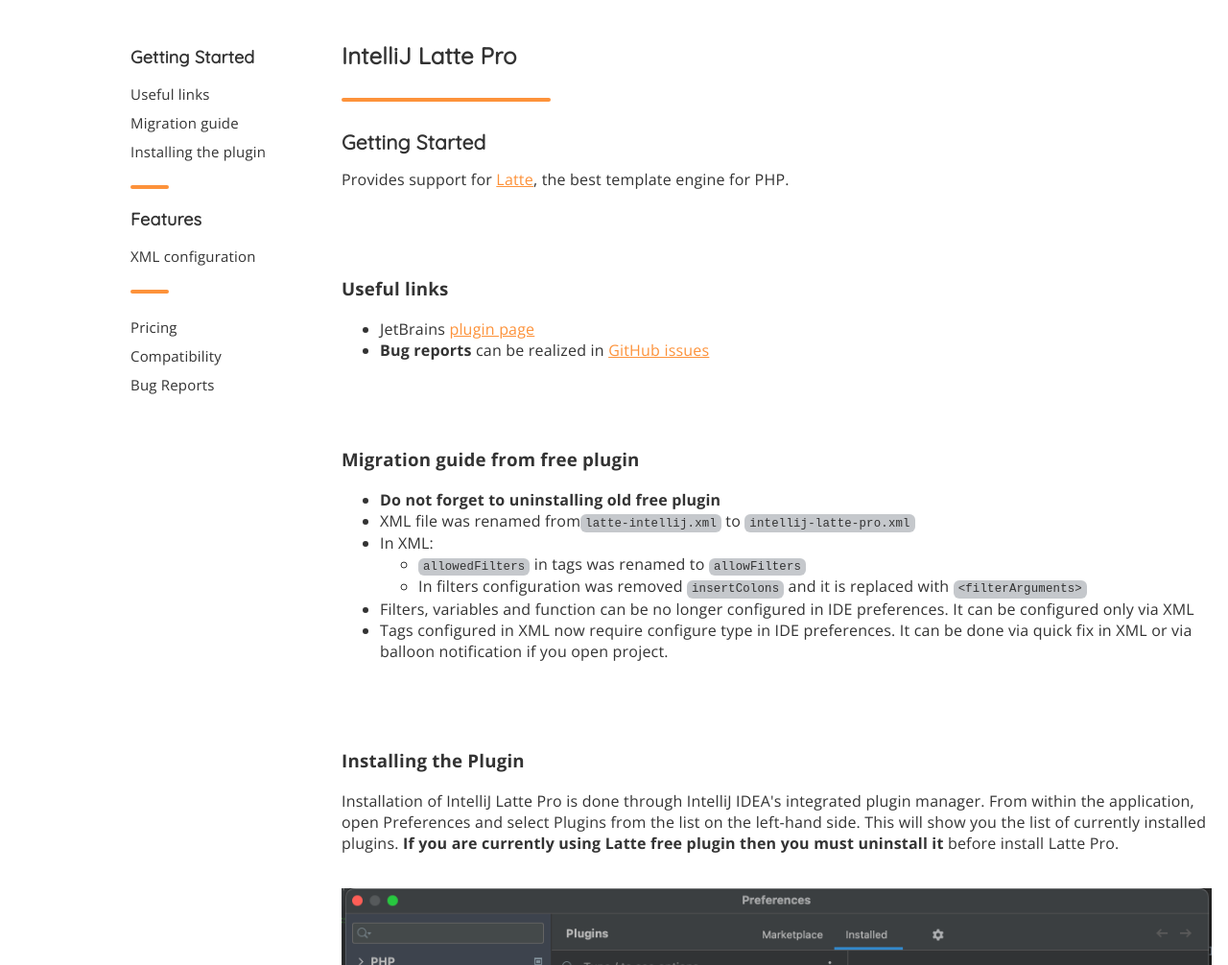
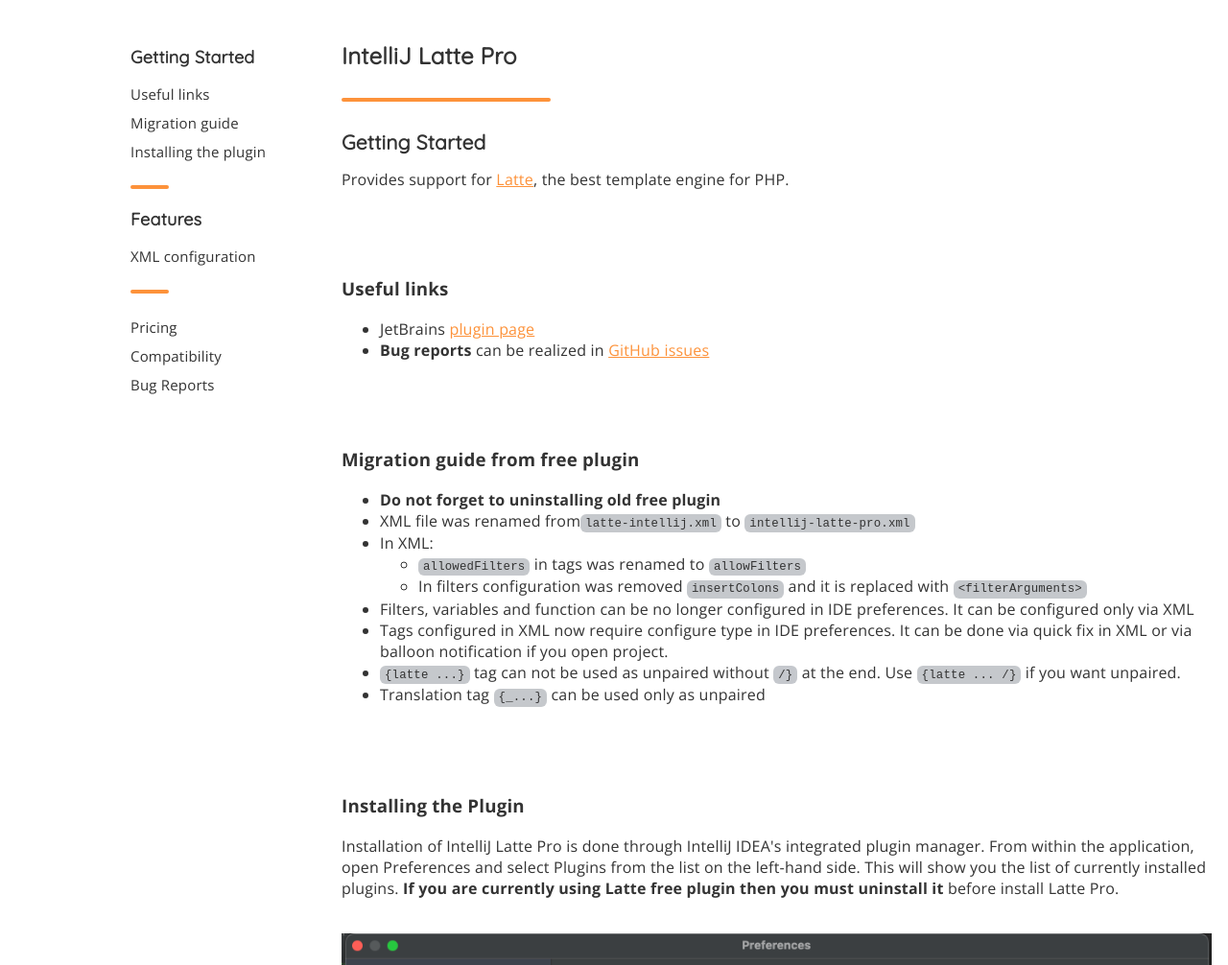
Before and after one commit to mesour-intellij-plugins/mesour-intellij-plugins.github.io, a plain HTML site: page latte.html in a window 1280 px wide. Shown: the part 94-1100 px from the top of the page at 96% size. Drawn offline with Linux system fonts and the light colour scheme.

Commit message:
Added more info for Latte Pro

```diff
--- a/latte.html
+++ b/latte.html
@@ -114,6 +114,8 @@
 				</li>
 				<li>Filters, variables and function can be no longer configured in IDE preferences. It can be configured only via XML</li>
 				<li>Tags configured in XML now require configure type in IDE preferences. It can be done via quick fix in XML or via balloon notification if you open project.</li>
+				<li><code class="inline">{latte ...}</code> tag can not be used as unpaired without <code class="inline">/}</code> at the end. Use <code class="inline">{latte ... /}</code> if you want unpaired.</li>
+				<li>Translation tag <code class="inline">{_...}</code> can be used only as unpaired</li>
 			</ul>
 
 			<div class="doublespace" id="installing"></div>
```
